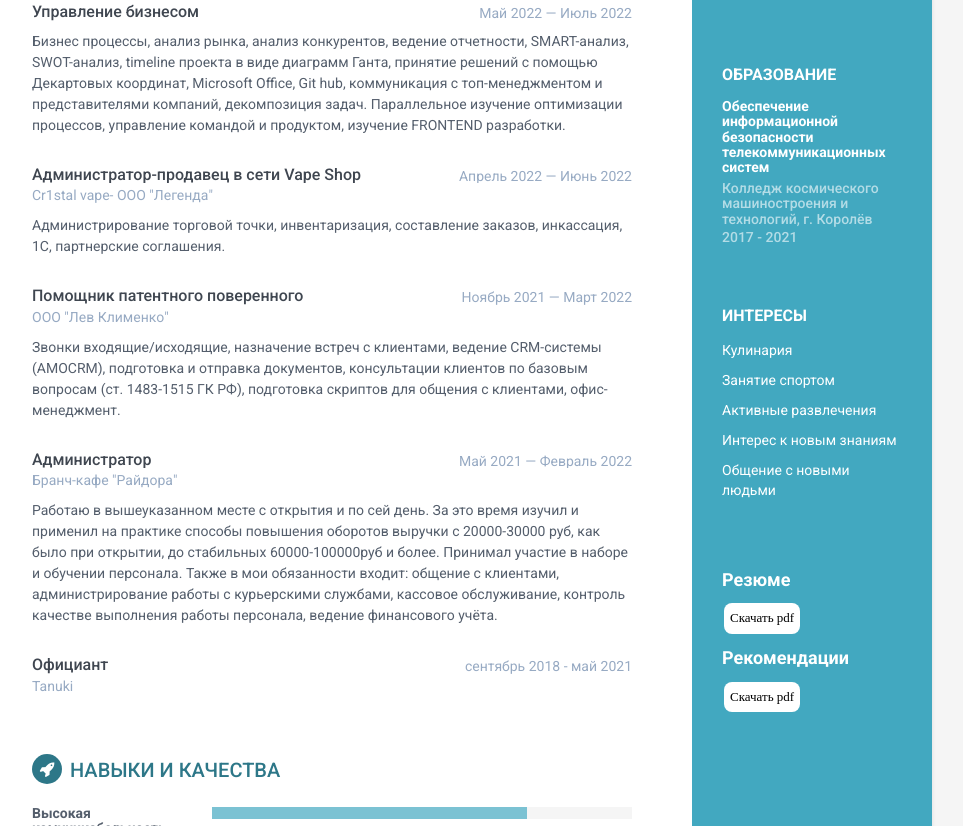
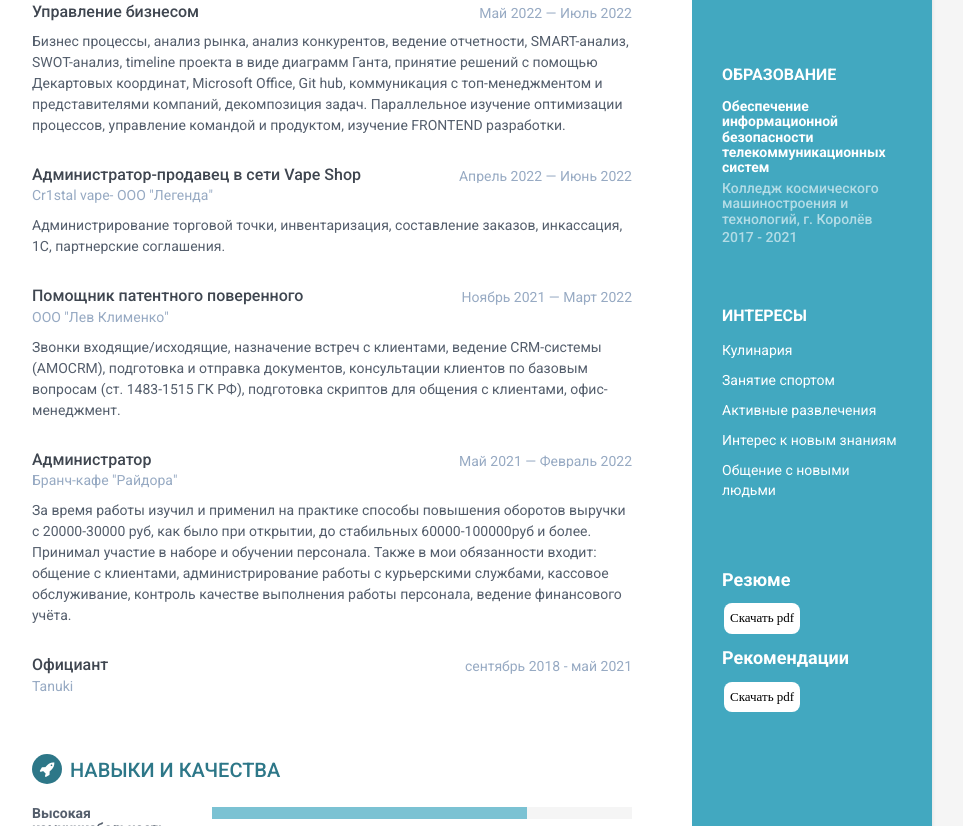
Before and after one commit to AndreyBiryukovOO/AndreyBiryukovOO.github.io, a plain HTML site: page index.html in a window 1280 px wide. Shown: the part 392-1218 px from the top of the page, without its empty margins (188-1151 px from the left). Drawn offline with Linux system fonts and the light colour scheme.

Commit message:
Update index.html

```diff
--- a/index.html
+++ b/index.html
@@ -133,7 +133,7 @@
                         <div class="company">Бранч-кафе "Райдора"</div>
                     </div><!--//meta-->
                     <div class="details">
-                        <p>Работаю в вышеуказанном месте с открытия и по сей день. За это время изучил и применил на практике способы повышения оборотов выручки с 20000-30000 руб, как было при открытии, до стабильных 60000-100000руб и более. Принимал участие в наборе и обучении персонала. Также в мои обязанности входит: общение с клиентами, администрирование работы с курьерскими службами, кассовое обслуживание, контроль качестве выполнения работы персонала, ведение финансового учёта. </p>
+                        <p>За время работы изучил и применил на практике способы повышения оборотов выручки с 20000-30000 руб, как было при открытии, до стабильных 60000-100000руб и более. Принимал участие в наборе и обучении персонала. Также в мои обязанности входит: общение с клиентами, администрирование работы с курьерскими службами, кассовое обслуживание, контроль качестве выполнения работы персонала, ведение финансового учёта. </p>
 
                     </div><!--//details-->
                 </div><!--//item-->
```
